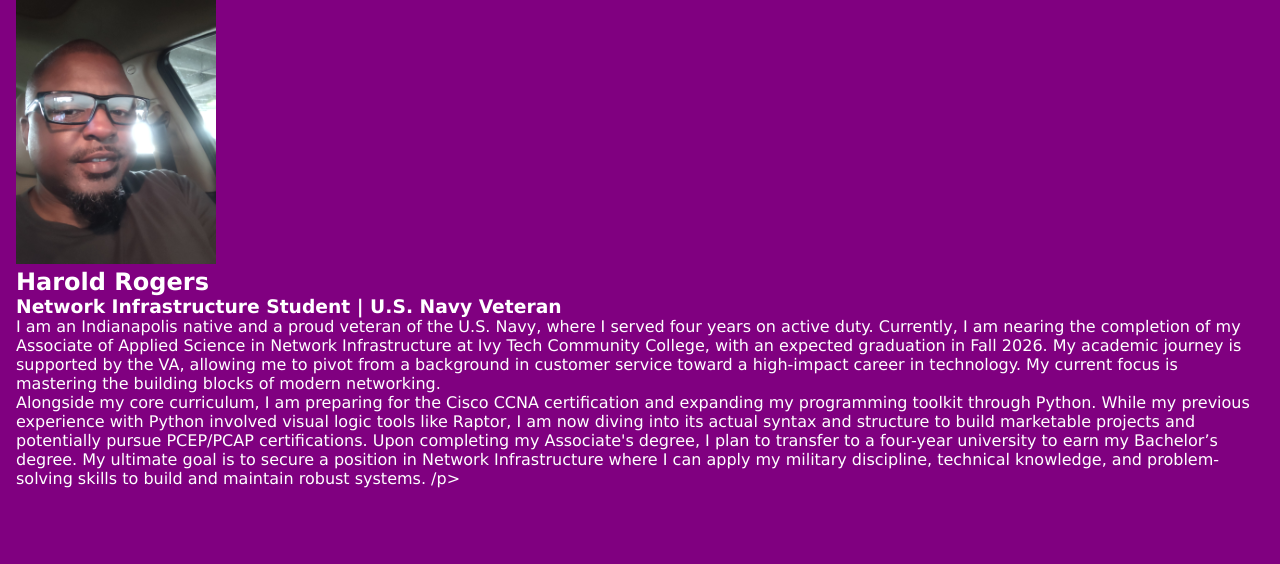
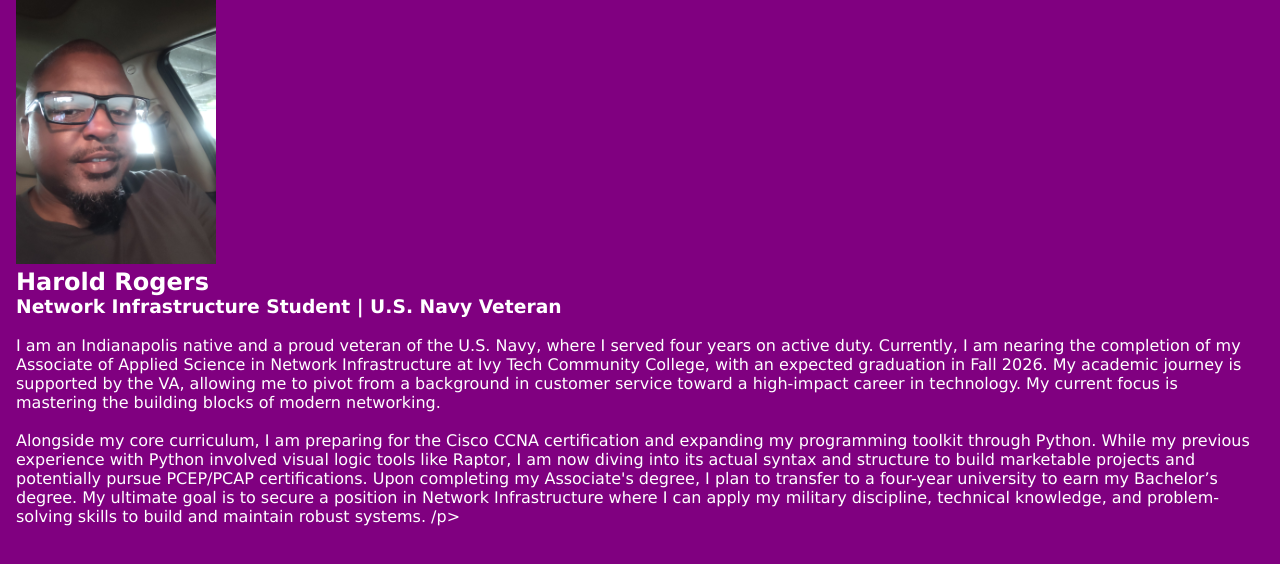
Before and after one commit to Harold3131/personal-webpage_SDEV220, a plain HTML site: page index.html in a window 1280 px wide. Shown: the part 76-640 px from the top of the page. Drawn offline with Linux system fonts and the light colour scheme.

Commit message:
Update index.html

```diff
--- a/index.html
+++ b/index.html
@@ -60,8 +60,9 @@
 
           <h2>Harold Rogers</h2>
           <h3> Network Infrastructure Student | U.S. Navy Veteran</h3>
+          <br>
           <p> I am an Indianapolis native and a proud veteran of the U.S. Navy, where I served four years on active duty. Currently, I am nearing the completion of my Associate of Applied Science in Network Infrastructure at Ivy Tech Community College, with an expected graduation in Fall 2026. My academic journey is supported by the VA, allowing me to pivot from a background in customer service toward a high-impact career in technology.
-My current focus is mastering the building blocks of modern networking. </p> <p> Alongside my core curriculum, I am preparing for the Cisco CCNA certification and expanding my programming toolkit through Python. While my previous experience with Python involved visual logic tools like Raptor, I am now diving into its actual syntax and structure to build marketable projects and potentially pursue PCEP/PCAP certifications.
+My current focus is mastering the building blocks of modern networking. </p> <br> <p> Alongside my core curriculum, I am preparing for the Cisco CCNA certification and expanding my programming toolkit through Python. While my previous experience with Python involved visual logic tools like Raptor, I am now diving into its actual syntax and structure to build marketable projects and potentially pursue PCEP/PCAP certifications.
 Upon completing my Associate's degree, I plan to transfer to a four-year university to earn my Bachelor’s degree. My ultimate goal is to secure a position in Network Infrastructure where I can apply my military discipline, technical knowledge, and problem-solving skills to build and maintain robust systems.
 /p>
       </section>
```
